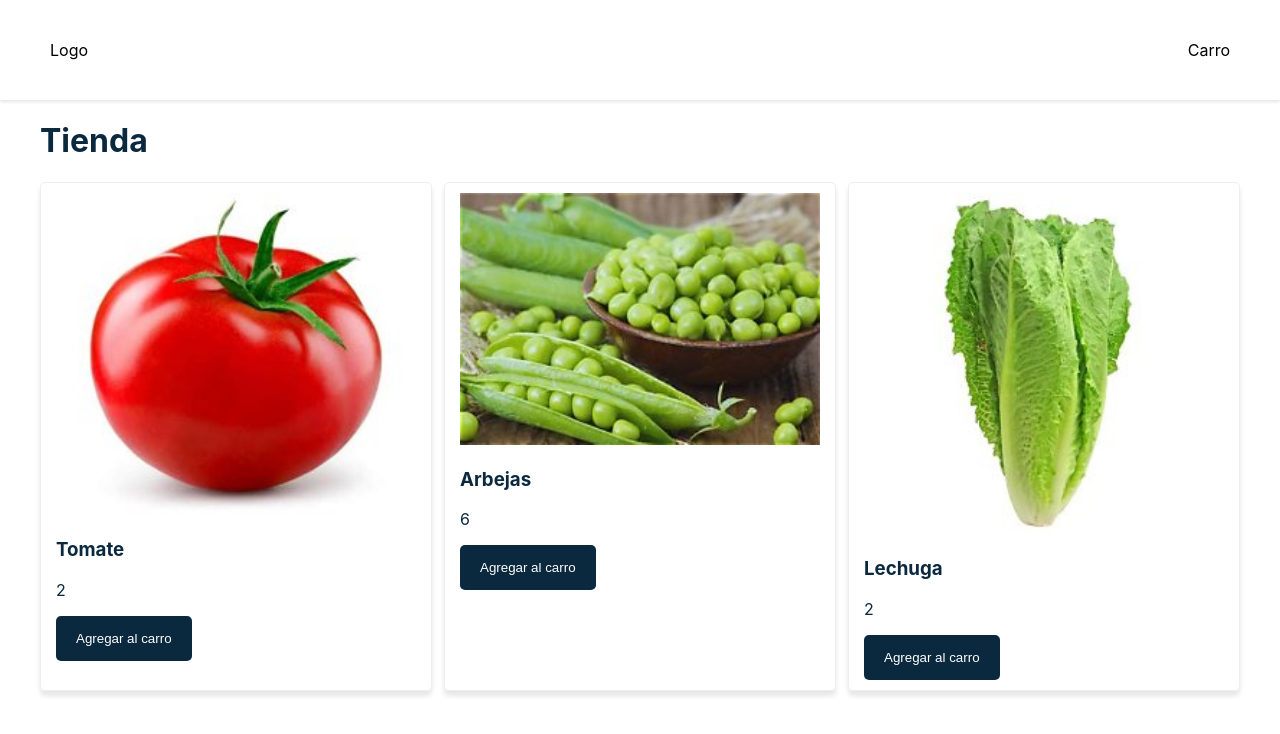
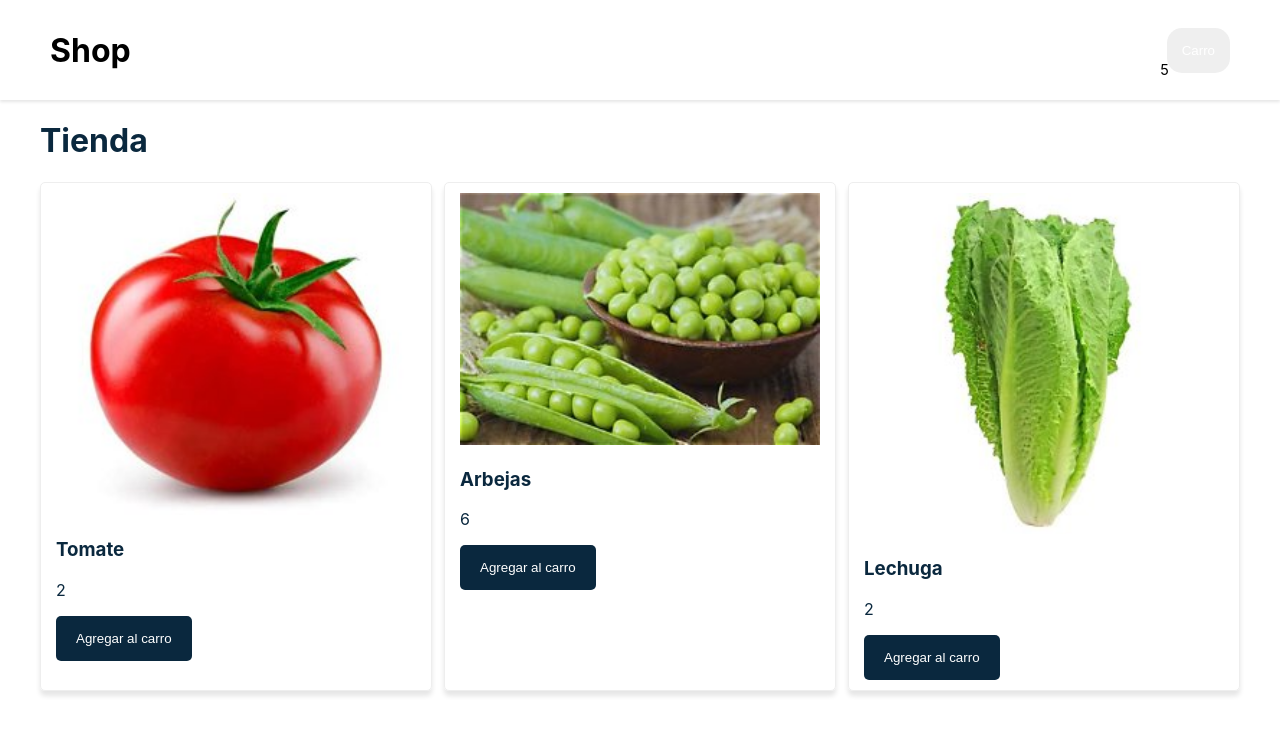
Before and after one commit to Alphonsus411/carrito_compras, a React (Create React App) app: page / in a window 1280 px wide. Shown: the top 734 px of the page. Built offline with nearby package versions, Linux system fonts and the light colour scheme.

Commit message:
Cambios en Navbar.js, Logo.js, creación de Carro.js y Logo.js

```diff
--- /dev/null
+++ b/src/components/BubbleAlert.js
@@ -0,0 +1,24 @@
+import { Component } from "react";
+
+const styles = {
+    bubbleAlert: {
+       backGroundColor: '#E9725A',
+       borderRadius: '15px',
+       color: 'fff',
+       padding: '2px 10px',
+       fontSize: '0.9rem',
+       width: '20px',
+    }
+}
+
+class BubbleAlert extends Component {
+    render() {
+        return (
+          <span style={styles.bubbleAlert}>
+            5
+          </span>
+        )
+    }
+}
+
+export default BubbleAlert
--- /dev/null
+++ b/src/components/Carro.js
@@ -0,0 +1,35 @@
+import { Component } from "react";
+import BubbleAlert from './BubbleAlert'
+
+const styles = {
+    carro: {
+       backGroundColor: '#359A2C',
+       color: '#fff',
+       border: 'none',
+       padding: '15px',
+       borderRadius: '15px',
+       cursor: 'pointer',
+    },
+    bubble: {
+        position: 'relative',
+        left: 12,
+        top: 20,
+    }
+}
+
+class Carro extends Component {
+    render() {
+        return (
+            <div>
+                <span style={styles.bubble}>
+                   <BubbleAlert />
+                </span>
+                <button style={styles.carro}>
+                  Carro
+                </button>
+            </div>
+        )
+    }
+}
+
+export default Carro
--- /dev/null
+++ b/src/components/Logo.js
@@ -0,0 +1,20 @@
+import { Component } from 'react'
+
+const styles = {
+    logo: {
+        fontWeight: '700',
+        fontSize: '2rem',
+    }
+}
+
+class Logo extends Component {
+    render() {
+        return (
+            <div style={styles.logo}>
+                Shop
+            </div>
+        )
+    }
+}
+
+export default Logo
--- a/src/components/Navbar.js
+++ b/src/components/Navbar.js
@@ -1,4 +1,6 @@
 import { Component } from "react";
+import Logo from './Logo'
+import Carro from './Carro'
 
 const styles = {
     navbar: {
@@ -17,8 +19,8 @@
     render() {
        return (
             <nav style={styles.navbar}>
-               <p>Logo</p>
-               <p>Carro</p>
+               <Logo />
+               <Carro />
             </nav>
        )
     }
```
